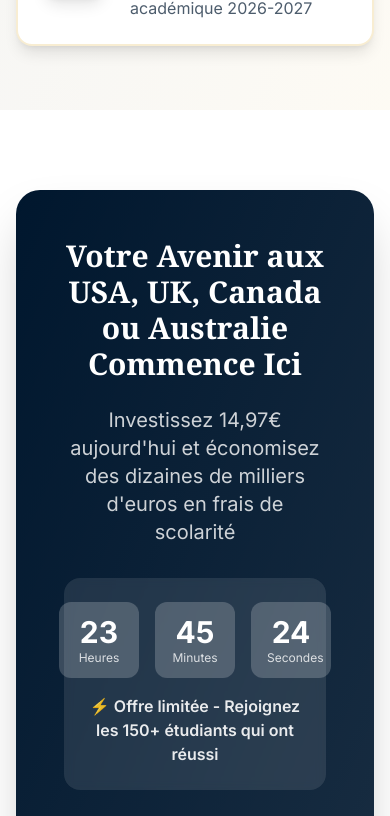
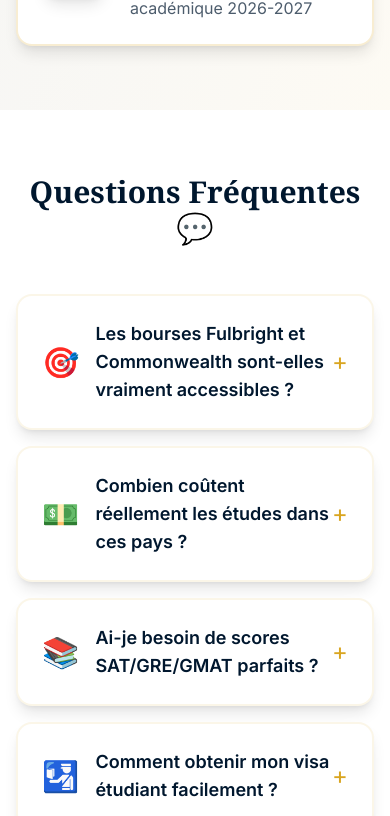
Before and after one commit to travelopportunities07-bot/sg-91c3514d-6c1c-4687-9189-9ab9e95859d6-1792160597, a Next.js app: page /shop/etudes-anglophone in a window 390 px wide. Shown: the part 7217-8033 px from the top of the page. Built offline with nearby package versions, Linux system fonts and the light colour scheme.

Commit message:
feat(landing): add faq sections with emojis

```diff
--- a/src/pages/shop/etudes-allemagne.tsx
+++ b/src/pages/shop/etudes-allemagne.tsx
@@ -316,6 +316,59 @@ export default function EtudesAllemagne() {
           </div>
         </section>
 
+        {/* FAQ Section */}
+        <section className="py-16 px-4 sm:px-6 lg:px-8">
+          <div className="max-w-4xl mx-auto">
+            <h2 className="font-serif text-3xl md:text-4xl text-navy mb-12 text-center">
+              Questions Fréquentes 💬
+            </h2>
+            <div className="space-y-4">
+              {[
+                {
+                  emoji: "🎓",
+                  question: "Puis-je vraiment étudier gratuitement en Allemagne ?",
+                  answer: "Oui ! La majorité des universités publiques allemandes ne facturent pas de frais de scolarité, même pour les étudiants internationaux. Vous ne payez qu'une contribution semestrielle (environ 300€) qui inclut le transport public."
+                },
+                {
+                  emoji: "💰",
+                  question: "Combien coûte la vie étudiante dans ces pays ?",
+                  answer: "Le budget mensuel varie selon les pays : Allemagne 850-1000€, Suisse 1200-1500€, Autriche 800-950€, Luxembourg 1000-1200€. Le guide détaille comment réduire ces coûts et liste les bourses qui couvrent les frais de vie."
+                },
+                {
+                  emoji: "🗣️",
+                  question: "Dois-je parler allemand pour étudier dans ces pays ?",
+                  answer: "Pas forcément ! De nombreux programmes de Master et PhD sont proposés entièrement en anglais. Le guide liste ces programmes et vous donne des ressources pour apprendre l'allemand gratuitement si nécessaire."
+                },
+                {
+                  emoji: "⏰",
+                  question: "Quand dois-je commencer mes démarches ?",
+                  answer: "Idéalement 12-18 mois avant la rentrée souhaitée. Le guide contient un calendrier complet avec toutes les deadlines importantes pour chaque pays et chaque type de bourse."
+                },
+                {
+                  emoji: "📄",
+                  question: "Mon diplôme africain sera-t-il reconnu ?",
+                  answer: "Oui, la plupart des diplômes africains sont reconnus, mais certains nécessitent une évaluation d'équivalence. Le guide explique précisément les procédures de reconnaissance pour chaque pays et établissement."
+                }
+              ].map((faq, index) => (
+                <div key={index} className="bg-white rounded-2xl shadow-lg border-2 border-gold/10 overflow-hidden">
+                  <details className="group">
+                    <summary className="flex items-center justify-between p-6 cursor-pointer hover:bg-gold/5 transition-colors">
+                      <div className="flex items-center gap-4">
+                        <span className="text-3xl">{faq.emoji}</span>
+                        <h3 className="font-semibold text-lg text-navy">{faq.question}</h3>
+                      </div>
+                      <span className="text-gold text-2xl group-open:rotate-180 transition-transform">+</span>
+                    </summary>
+                    <div className="px-6 pb-6 pt-2">
+                      <p className="text-navy/70 leading-relaxed pl-14">{faq.answer}</p>
+                    </div>
+                  </details>
+                </div>
+              ))}
+            </div>
+          </div>
+        </section>
+
         {/* Final CTA */}
         <section className="py-20 px-4 sm:px-6 lg:px-8">
           <div className="max-w-4xl mx-auto">
--- a/src/pages/shop/etudes-anglophone.tsx
+++ b/src/pages/shop/etudes-anglophone.tsx
@@ -316,6 +316,59 @@ export default function EtudesAnglophone() {
           </div>
         </section>
 
+        {/* FAQ Section */}
+        <section className="py-16 px-4 sm:px-6 lg:px-8">
+          <div className="max-w-4xl mx-auto">
+            <h2 className="font-serif text-3xl md:text-4xl text-navy mb-12 text-center">
+              Questions Fréquentes 💬
+            </h2>
+            <div className="space-y-4">
+              {[
+                {
+                  emoji: "🎯",
+                  question: "Les bourses Fulbright et Commonwealth sont-elles vraiment accessibles ?",
+                  answer: "Absolument ! Chaque année, des centaines d'étudiants africains obtiennent ces bourses prestigieuses. Le guide vous donne les stratégies exactes pour maximiser vos chances, y compris des exemples de candidatures réussies."
+                },
+                {
+                  emoji: "💵",
+                  question: "Combien coûtent réellement les études dans ces pays ?",
+                  answer: "Sans bourse, les frais peuvent atteindre 30 000-60 000$/an. Mais avec les bonnes bourses (listées dans le guide), vos études seront 100% financées incluant logement, assurance et allocation mensuelle."
+                },
+                {
+                  emoji: "📚",
+                  question: "Ai-je besoin de scores SAT/GRE/GMAT parfaits ?",
+                  answer: "Non ! Beaucoup de bourses acceptent des scores moyens si votre dossier global est solide. Le guide vous montre comment compenser des scores moyens et liste les programmes qui n'exigent pas ces tests."
+                },
+                {
+                  emoji: "🛂",
+                  question: "Comment obtenir mon visa étudiant facilement ?",
+                  answer: "Le guide contient des procédures détaillées étape par étape pour chaque type de visa (F-1, Tier 4, Study Permit). Vous saurez exactement quels documents préparer et comment éviter les refus."
+                },
+                {
+                  emoji: "⌚",
+                  question: "Est-il trop tard pour postuler pour 2027 ?",
+                  answer: "Pas du tout ! Certaines bourses ont des deadlines jusqu'en mars-avril 2027. Le guide inclut un calendrier complet avec toutes les deadlines pour vous aider à planifier vos candidatures efficacement."
+                }
+              ].map((faq, index) => (
+                <div key={index} className="bg-white rounded-2xl shadow-lg border-2 border-gold/10 overflow-hidden">
+                  <details className="group">
+                    <summary className="flex items-center justify-between p-6 cursor-pointer hover:bg-gold/5 transition-colors">
+                      <div className="flex items-center gap-4">
+                        <span className="text-3xl">{faq.emoji}</span>
+                        <h3 className="font-semibold text-lg text-navy">{faq.question}</h3>
+                      </div>
+                      <span className="text-gold text-2xl group-open:rotate-180 transition-transform">+</span>
+                    </summary>
+                    <div className="px-6 pb-6 pt-2">
+                      <p className="text-navy/70 leading-relaxed pl-14">{faq.answer}</p>
+                    </div>
+                  </details>
+                </div>
+              ))}
+            </div>
+          </div>
+        </section>
+
         {/* Final CTA */}
         <section className="py-20 px-4 sm:px-6 lg:px-8">
           <div className="max-w-4xl mx-auto">
--- a/src/pages/shop/etudes-francophone.tsx
+++ b/src/pages/shop/etudes-francophone.tsx
@@ -316,6 +316,59 @@ export default function EtudesFrancophone() {
           </div>
         </section>
 
+        {/* FAQ Section */}
+        <section className="py-16 px-4 sm:px-6 lg:px-8">
+          <div className="max-w-4xl mx-auto">
+            <h2 className="font-serif text-3xl md:text-4xl text-navy mb-12 text-center">
+              Questions Fréquentes 💬
+            </h2>
+            <div className="space-y-4">
+              {[
+                {
+                  emoji: "🇫🇷",
+                  question: "La France offre-t-elle vraiment des études gratuites ?",
+                  answer: "Oui ! Les universités publiques françaises ont des frais très accessibles (environ 170-600€/an). De plus, de nombreuses bourses Campus France, Eiffel et CROUS peuvent couvrir 100% de vos frais de vie et d'études."
+                },
+                {
+                  emoji: "🍁",
+                  question: "Le Canada est-il accessible aux étudiants africains ?",
+                  answer: "Absolument ! Le Canada accueille des milliers d'étudiants africains chaque année. Le guide liste toutes les bourses disponibles et explique comment obtenir votre Study Permit facilement."
+                },
+                {
+                  emoji: "📝",
+                  question: "Comment passer par Campus France efficacement ?",
+                  answer: "Le guide décode toute la procédure Campus France étape par étape : création du dossier, choix des formations, entretien pédagogique et demande de visa. Vous saurez exactement quoi faire et quand."
+                },
+                {
+                  emoji: "💡",
+                  question: "Quelles sont mes chances d'obtenir une bourse Eiffel ?",
+                  answer: "Bien que compétitive, la bourse Eiffel est accessible avec une excellente candidature. Le guide vous donne les critères exacts de sélection et des stratégies pour vous démarquer des autres candidats."
+                },
+                {
+                  emoji: "🏠",
+                  question: "Comment trouver un logement abordable ?",
+                  answer: "Le guide liste toutes les options de logement étudiant : résidences CROUS en France, logements universitaires au Canada, colocations à Bruxelles, etc. Avec des fourchettes de prix réalistes et conseils pratiques."
+                }
+              ].map((faq, index) => (
+                <div key={index} className="bg-white rounded-2xl shadow-lg border-2 border-gold/10 overflow-hidden">
+                  <details className="group">
+                    <summary className="flex items-center justify-between p-6 cursor-pointer hover:bg-gold/5 transition-colors">
+                      <div className="flex items-center gap-4">
+                        <span className="text-3xl">{faq.emoji}</span>
+                        <h3 className="font-semibold text-lg text-navy">{faq.question}</h3>
+                      </div>
+                      <span className="text-gold text-2xl group-open:rotate-180 transition-transform">+</span>
+                    </summary>
+                    <div className="px-6 pb-6 pt-2">
+                      <p className="text-navy/70 leading-relaxed pl-14">{faq.answer}</p>
+                    </div>
+                  </details>
+                </div>
+              ))}
+            </div>
+          </div>
+        </section>
+
         {/* Final CTA */}
         <section className="py-20 px-4 sm:px-6 lg:px-8">
           <div className="max-w-4xl mx-auto">
```
